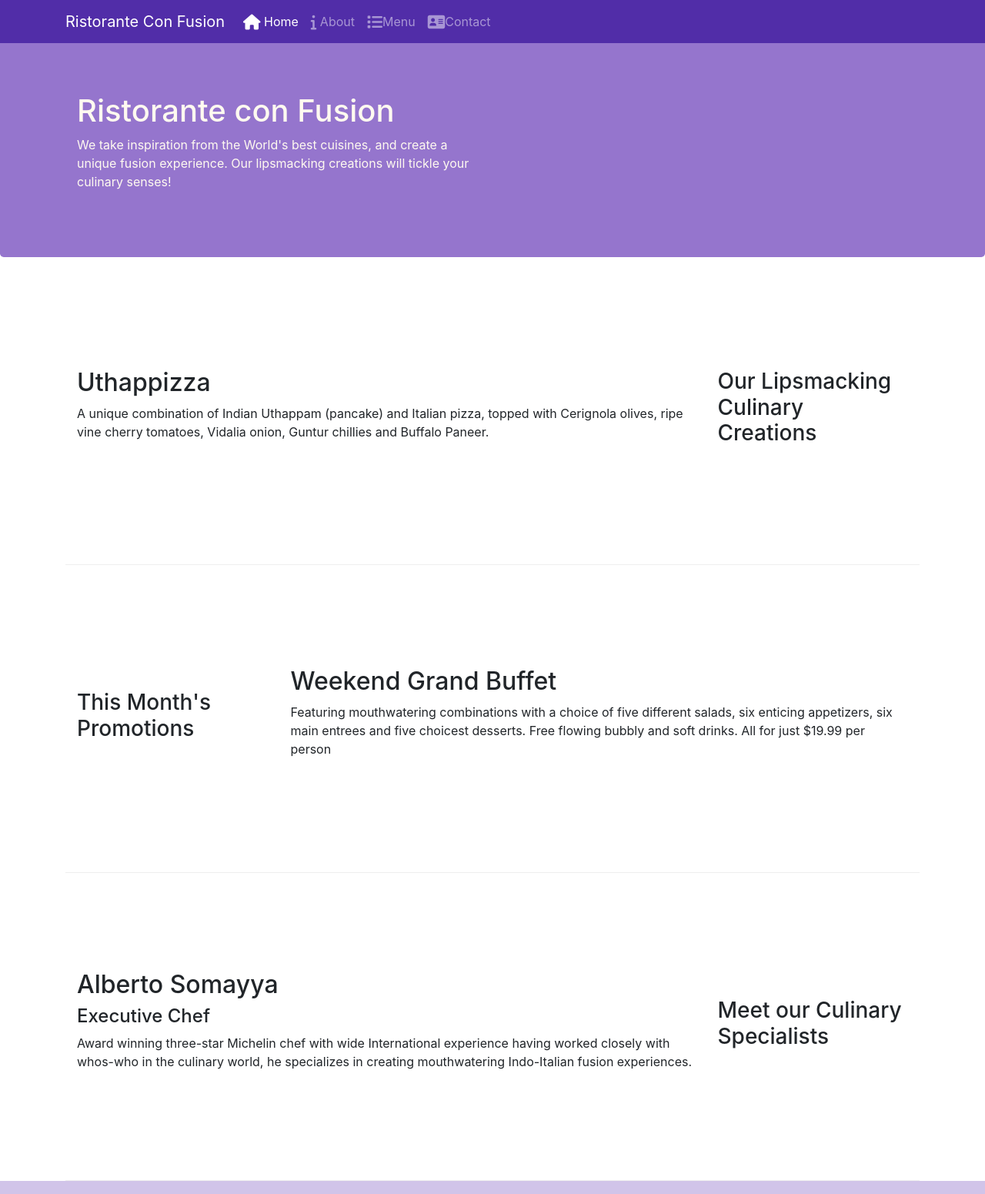
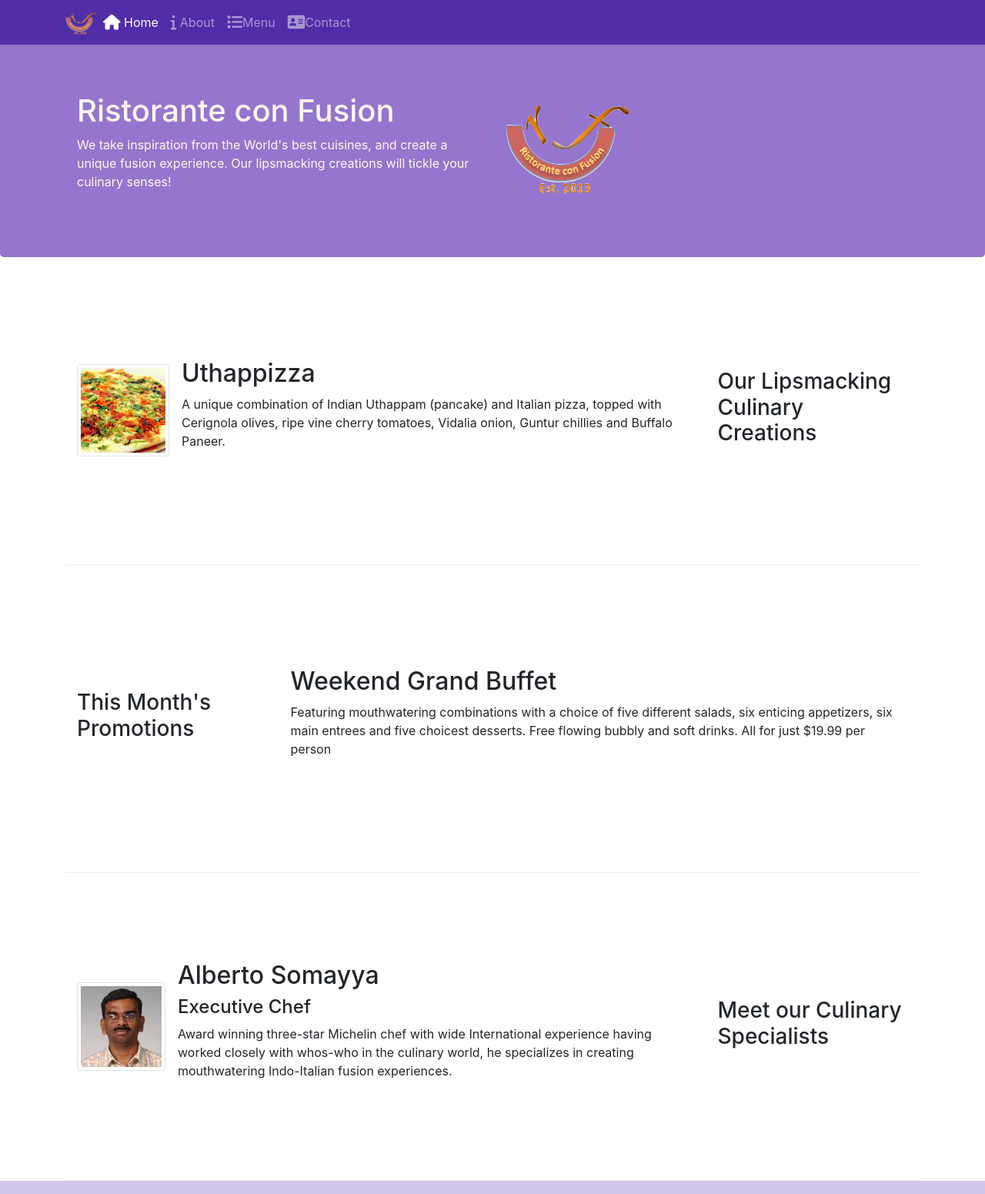
Before and after one commit to wajih19/Bootstrap-Practice, a website: page index.html in a window 1280 px wide. Shown: the top 1551 px of the page at 77% size. Drawn offline with nearby package versions, Linux system fonts and the light colour scheme.

Commit message:
images and media

```diff
--- a/index.html
+++ b/index.html
@@ -21,7 +21,7 @@
             <button class="navbar-toggler" type="button" data-toggle="collapse" data-target="#Navbar">
                 <span class="navbar-toggler-icon"></span>
             </button>
-           <a class="navbar-brand" href="#">Ristorante Con Fusion</a>
+            <a class="navbar-brand mr-auto" href="#"><img src="img/logo.png" height="30" width="41"></a>
            <div class="collapse navbar-collapse" id="Navbar">
             <ul class="navbar-nav mr-auto">
                 <li class="nav-item active"><a class="nav-link" href="#"><span class="fa fa-home fa-lg"></span> Home</a></li>
@@ -40,7 +40,8 @@
                     <h1>Ristorante con Fusion</h1>
                     <p>We take inspiration from the World's best cuisines, and create a unique fusion experience. Our lipsmacking creations will tickle your culinary senses!</p>
                 </div>
-                <div class="col-12 col-sm">
+                <div class="col-12 col-sm align-self-center">
+                    <img src="img/logo.png" class="img-fluid">
                 </div>
             </div>
         </div>
@@ -52,8 +53,17 @@
                 <h3>Our Lipsmacking Culinary Creations</h3>
             </div>
             <div class="col col-sm order-sm-first col-md">
-                <h2>Uthappizza</h2>
-                <p>A unique combination of Indian Uthappam (pancake) and Italian pizza, topped with Cerignola olives, ripe vine cherry tomatoes, Vidalia onion, Guntur chillies and Buffalo Paneer.</p>
+                <div class="media">
+                    <img class="d-flex mr-3 img-thumbnail align-self-center"src="img/uthappizza.png" alt="Uthappizza">
+                    <div class="media-body">
+                        <h2 class="mt-0">Uthappizza</h2>
+                        <p class="d-none d-sm-block">A unique combination of Indian Uthappam (pancake) and
+                            Italian pizza, topped with Cerignola olives, ripe vine
+                            cherry tomatoes, Vidalia onion, Guntur chillies and
+                            Buffalo Paneer.</p>
+                    </div>
+                </div>
+
             </div>
         </div>
 
@@ -73,9 +83,19 @@
                 <h3>Meet our Culinary Specialists</h3>
             </div>
             <div class="col col-sm order-sm-first col-md">
-                <h2>Alberto Somayya</h2>
-                <h4>Executive Chef</h4>
-                <p>Award winning three-star Michelin chef with wide International experience having worked closely with whos-who in the culinary world, he specializes in creating mouthwatering Indo-Italian fusion experiences. </p>
+                <div class="media">
+                    <img class="d-flex mr-3 img-thumbnail align-self-center" src="img/alberto.png" alt="Alberto Somayya">
+                    <div class="media-body">
+                        <h2 class="mt-0">Alberto Somayya</h2>
+                        <h4>Executive Chef</h4>
+                        <p class="d-none d-sm-block">Award winning three-star Michelin chef with wide
+                            International experience having worked closely with
+                            whos-who in the culinary world, he specializes in
+                            creating mouthwatering Indo-Italian fusion experiences.
+                            </p>
+                    </div>
+                </div>
+
             </div>
         </div>
     </div>
```
Also changed, not shown: aboutus.html (+3 -2 lines), contactus.html (+3 -2 lines), img/alberto.png (added), img/buffet.png (added), img/logo.png (added), img/uthappizza.png (added), 1 other file.
